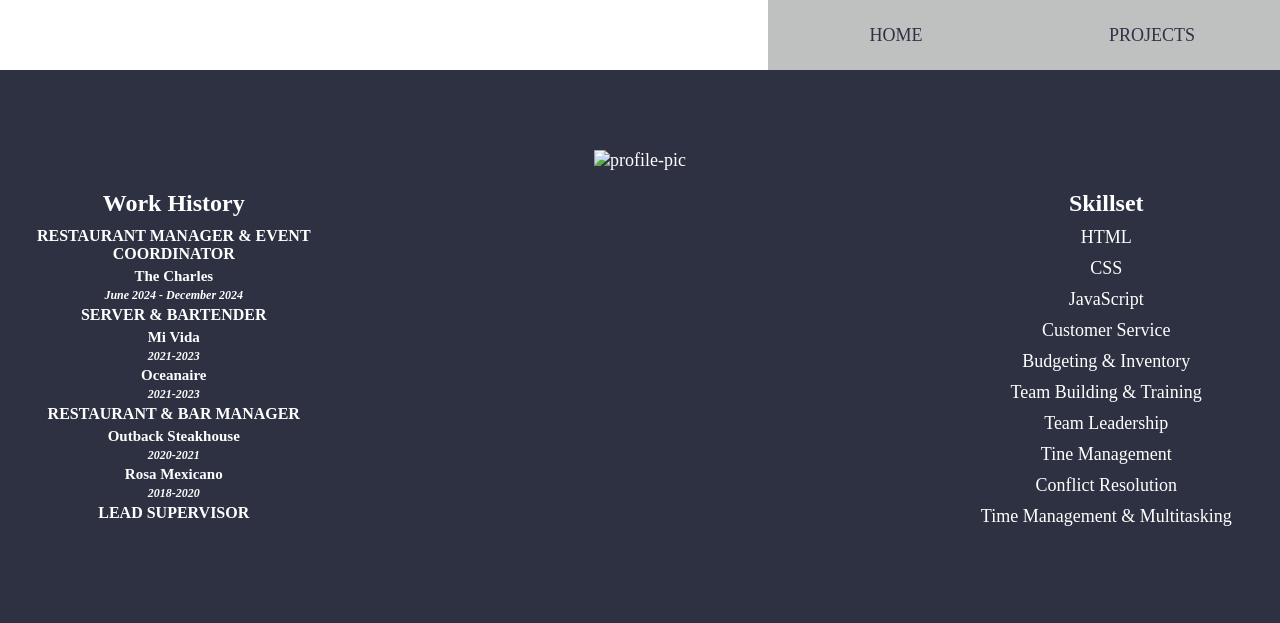
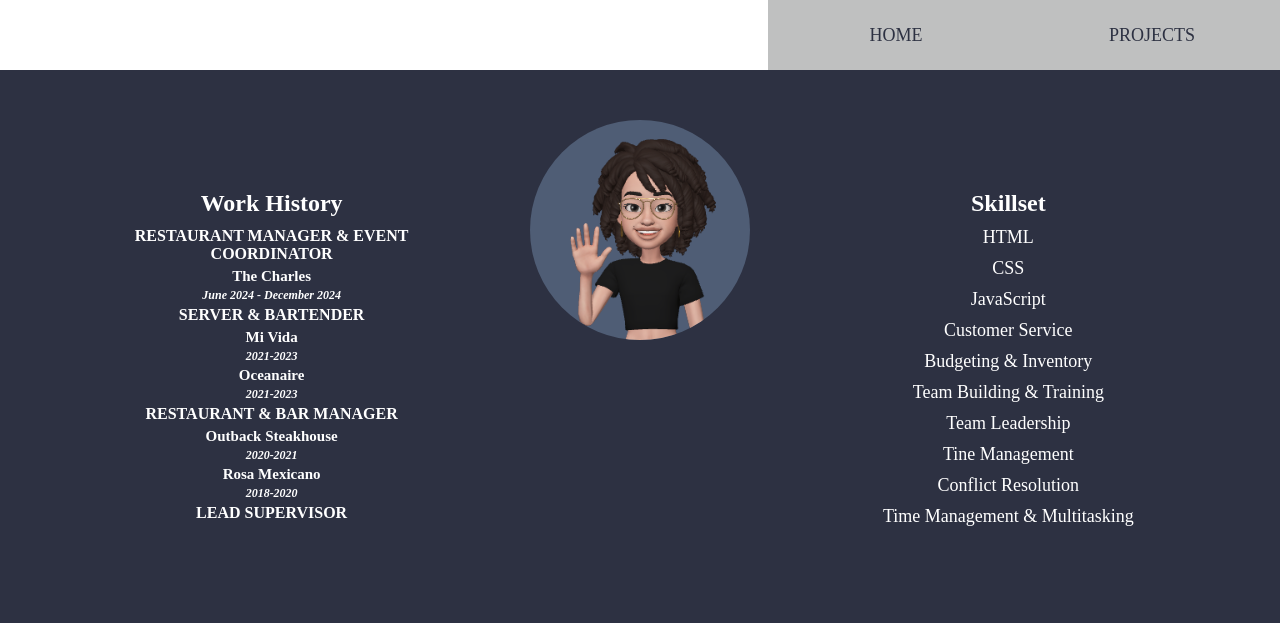
Before and after one commit to LaToya-Renee/latoya-renee.github.io, a plain HTML site: page about.html in a window 1280 px wide. Drawn offline with Linux system fonts and the light colour scheme.

Commit message:
Adding profile image

```diff
--- a/about.css
+++ b/about.css
@@ -1,10 +1,15 @@
+main {
+    display: flex;
+    justify-content: center;
+    align-items: center;
+}
+
 #about-main {
-    display: inline-grid;
-    z-index: 1;
-    margin: 90px 20px;
-    grid-template: repeat(3, 1fr) / 1fr 2fr 1fr;
+    display: grid;
+    width: 90%;
+    margin: 90px auto;
+    grid-template: repeat(3, 1fr) / 2fr 1.5fr 2fr;
     column-gap: 5px;
-    justify-items: center;
     justify-content: center;
 }
 
@@ -13,7 +18,9 @@
 
 #main-info {
     grid-area: 1 / 2 / 4 / 3;
-    margin-top: 60px;
+    margin-top: 30px;
+    justify-items: center;
+
 }
 
 #work-history {
@@ -139,3 +146,21 @@
         color: #EF8354;
         cursor: pointer;
     }
+
+/* Image Styling */
+
+#profile-frame {
+    max-width: 220px;
+    max-height: 220px;
+    background-color: #4F5D75;
+    border-radius: 50%;
+    display: flex;
+    align-items: center;
+    justify-content: center;
+    overflow: hidden;
+}
+img {
+    width: 600px;
+    height: 600px;
+    margin-top: 130px;
+}
--- a/about.html
+++ b/about.html
@@ -26,7 +26,9 @@
             <div id="about-main">
                 <section class="about-grid" id="main-info">
                     <!--Insert Profile Pic-->
-                    <img alt="profile-pic" />
+                    <div id="profile-frame">
+                        <img src="emoji-img.png" alt="profile-pic" />
+                    </div>
                     <!--Insert Download CV Button-->
                     <article id="bio">
                         <p id="bio-short">
```
Also changed, not shown: emoji-img.png (added).
